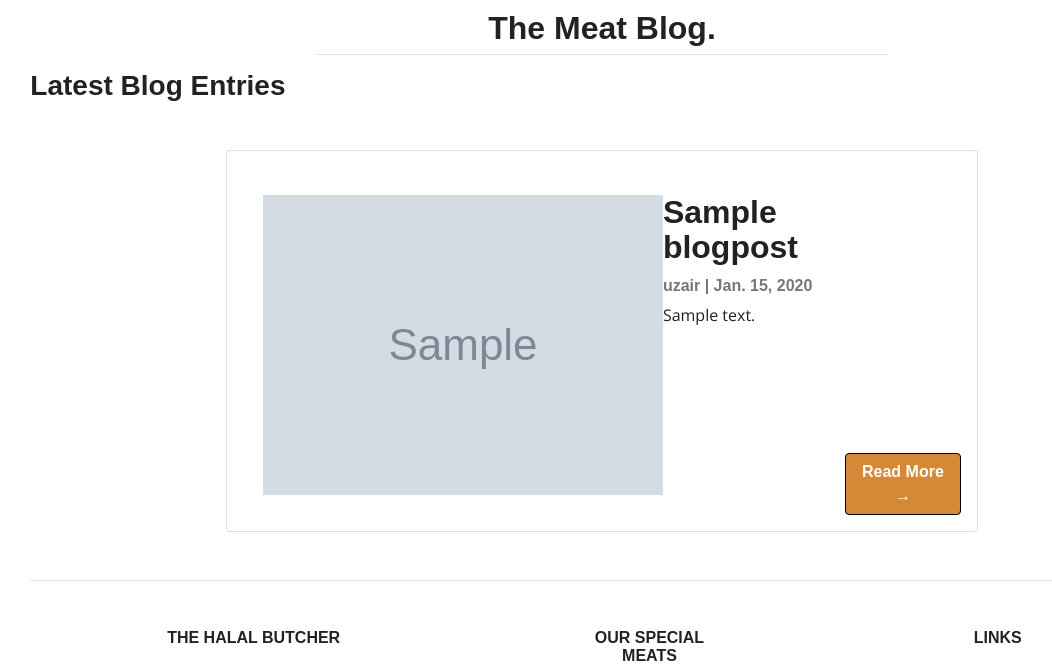
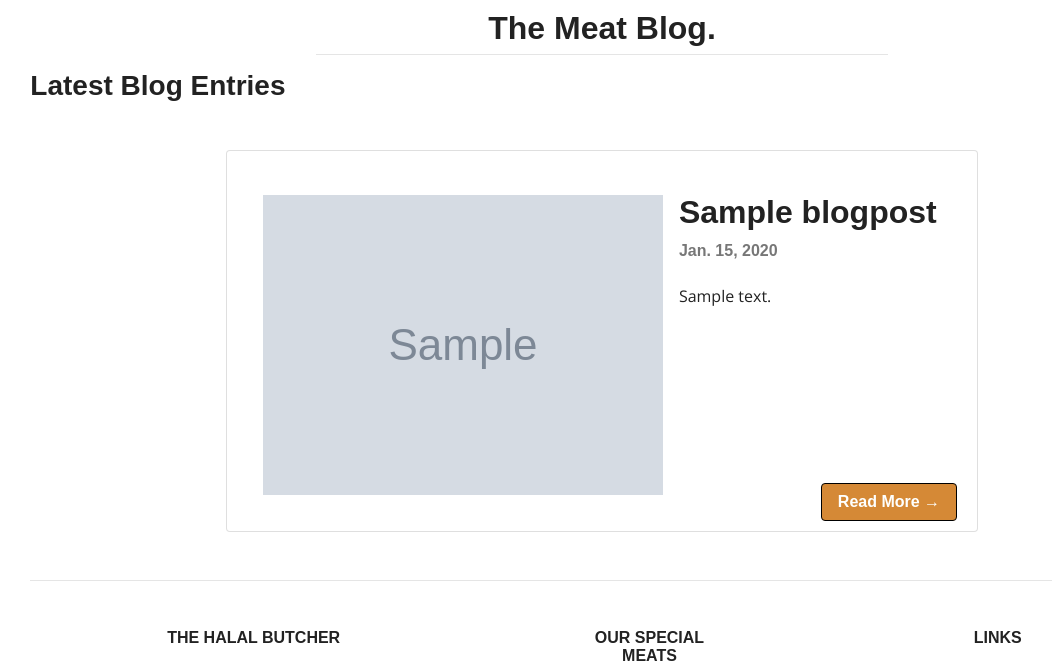
Before and after one commit to legenduzair/the-halal-butcher, a Django app: page /blog/ in a window 1280 px wide. Shown: the part 153-825 px from the top of the page, without its empty margins (38-1090 px from the left). Run offline with Django 3.2, Linux system fonts and the light colour scheme; data comes from the database, SQL or seed files in the repository; tables that the repository leaves empty hold one stand-in row (values such as "Sample post"); grey boxes marked "Sample" are stand-in pictures; some libraries are stand-ins or nearby versions; some web fonts are replaced.

Commit message:
Add summernote to blog admin, add first blog post and rearrange css

```diff
--- a/blog/admin.py
+++ b/blog/admin.py
@@ -1,11 +1,13 @@
 from django.contrib import admin
 from .models import BlogPost
+from django_summernote.admin import SummernoteModelAdmin
 
 
-class PostAdmin(admin.ModelAdmin):
+class PostAdmin(SummernoteModelAdmin):
     list_display = ('title', 'slug', 'created_on')
     search_fields = ['title', 'content']
     prepopulated_fields = {'slug': ('title',)}
+    summernote_fields = ('content',)
 
 
 admin.site.register(BlogPost, PostAdmin)
--- a/blog/templates/blog_list.html
+++ b/blog/templates/blog_list.html
@@ -25,8 +25,8 @@
             <div class="col-12 col-md-10 col-xl-8 col-xxl-6 mx-auto">
                 {% if posts %}
                     {% for post in posts %}
-                        <div class="card d-flex mt-4 flex-column flex-sm-row bg-one gap p-3 pt-4">
-                            <div class="card-body d-flex flex-row">
+                        <div class="card d-flex mt-4 flex-column flex-sm-row bg-one p-3 pt-4">
+                            <div class="blog-list-container card-body d-flex flex-row">
                                 {% if post.image %}
                                 <img src="{{ post.image.url }}" alt="{{ post.title }}" class="blog-card-image">
                                 {% else %}
@@ -34,11 +34,11 @@
                                 {% endif %}
                                 <div>
                                     <h2 class="card-title">{{ post.title }}</h2>
-                                    <p class="card-text text-muted h6">{{ post.author }} | {{ post.created_on}} </p>
-                                    <p class="card-text">{{ post.content|slice:":200"|safe }}</p>
+                                    <p class="card-text text-muted h6">{{ post.created_on}} </p>
+                                    <p class="pt-3 card-text">{{ post.content|slice:":450"|safe }}</p>
                                 </div>
                             </div>
-                            <aside class="align-self-end">
+                            <aside class="read-more align-self-end">
                                 <a href="{% url 'blog_detail' post.slug  %}" class="btn btn-outline-warning">Read More &rarr;</a>
                             </aside>
                         </div>
--- a/halal_butcher/urls.py
+++ b/halal_butcher/urls.py
@@ -28,4 +28,5 @@ urlpatterns = [
     path('checkout/', include('checkout.urls')),
     path('profile/', include('profiles.urls')),
     path('blog/', include('blog.urls')),
+    path('summernote/', include('django_summernote.urls')),
 ] + static(settings.MEDIA_URL, document_root=settings.MEDIA_ROOT)
--- a/static/css/style.css
+++ b/static/css/style.css
@@ -283,3 +283,17 @@ html {
 .blog-card-image {
     max-width: min(100%, 485px);
 }
+
+.blog-card-image-two {
+    max-width: min(100%, 700px);
+}
+
+.blog-list-container {
+    gap: 1rem;
+}
+
+.read-more {
+    position: absolute;
+    bottom: 10px;
+    right: 20px;
+}
```
Also changed, not shown: blog/templates/blog_detail.html (+5 -5 lines), media/welcome-blog.jpg (added).
